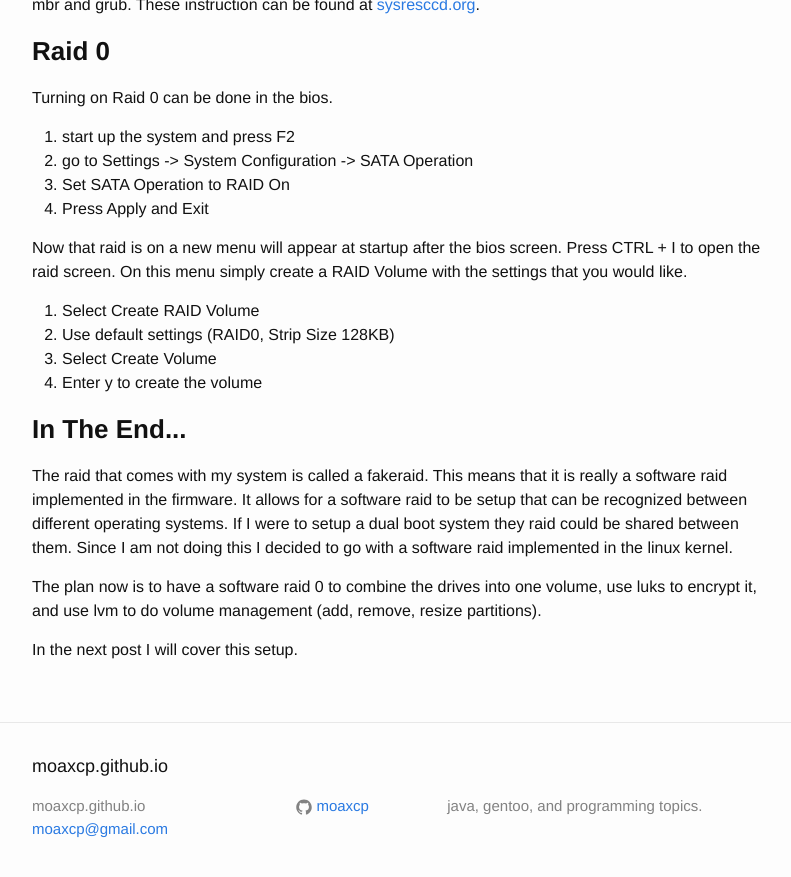
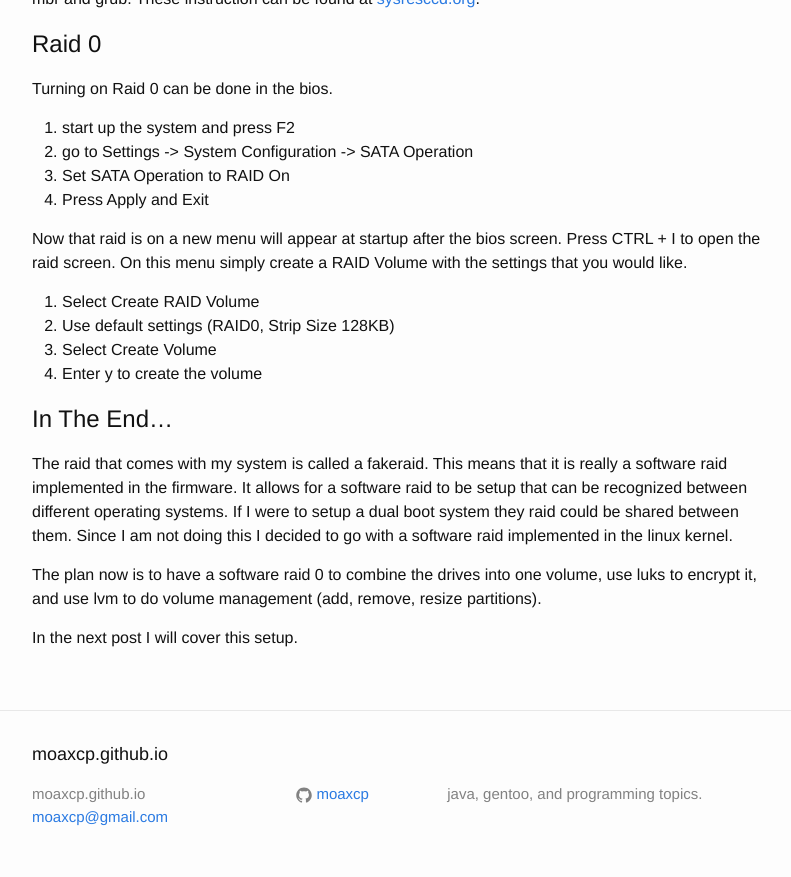
Before and after one commit to moaxcp/moaxcp.github.io, a Jekyll site: the page built from _posts/2014-12-20-setting-up-gentoo-again-part-1.md, in a window 1280 px wide and 900 px high, scrolled down 687 px. Shown: the top 877 px of the window, without its empty margins (238-1029 px from the left). Built offline with Jekyll 4.4.1, drawn with Linux system fonts in a browser that asks for light colours; comment, search, counter and statistics services are not loaded; some of the changed lines change nothing that is shown.

Commit message:
converting to markdown

```diff
--- a/_posts/2014-12-20-setting-up-gentoo-again-part-1.md
+++ b/_posts/2014-12-20-setting-up-gentoo-again-part-1.md
@@ -9,29 +9,40 @@
 published: true
 comments: true
 ---
-<p>Recently I decided to reinstall gentoo. The first install went well but I would like to switch the system to use raid 0, GPT, and LVM on LUKS. Setting up the hard drives is the primary reason for doing a complete reinstall. I also want to setup X with LXDM, LXDE, and notion. I really like notion but I do not want to build an entire desktop environment around it.</p>
-<p>LVM on LUKS uses only one key to access the system.</p>
-<p>LVM cannot span multiple volumes in this case. Since I am using raid 0 on my two hard drives this will not be a problem and my system will never expand beyond two hard drives.</p>
-<h3><strong>Backup Everything</strong></h3>
-<p>I made a script that copies /etc and the kernel config to my dropbox folder. This will be used as a reference to help configure the kernel and applications. In the future, on the new setup, this should be setup as a cron job to back things up in case something happens. Configuring the system is a lot of work and I do not want to lose it.</p>
-<h3><strong>Create a System Rescue CD boot disk.</strong></h3>
-<p>I decided to use System Rescue CD because it is recommended by others on the gentoo forum. Also in the first install of gentoo I could not setup gpt and grub with the minimal install cd. Instead I had to use mbr and grub. These instruction can be found at <a title="sysresccd.org" href="http://www.sysresccd.org">sysresccd.org</a>.</p>
-<h3><strong>Raid 0</strong></h3>
-<p>Turning on Raid 0 can be done in the bios.</p>
-<ol>
-<li>start up the system and press F2</li>
-<li>go to Settings -&gt; System Configuration -&gt; SATA Operation</li>
-<li>Set SATA Operation to RAID On</li>
-<li>Press Apply and Exit</li>
-</ol>
-<p>Now that raid is on a new menu will appear at startup after the bios screen. Press CTRL + I to open the raid screen. On this menu simply create a RAID Volume with the settings that you would like.</p>
-<ol>
-<li>Select Create RAID Volume</li>
-<li>Use default settings (RAID0, Strip Size 128KB)</li>
-<li>Select Create Volume</li>
-<li>Enter y to create the volume</li>
-</ol>
-<h3><strong>In The End...</strong></h3>
-<p>The raid that comes with my system is called a fakeraid. This means that it is really a software raid implemented in the firmware. It allows for a software raid to be setup that can be recognized between different operating systems. If I were to setup a dual boot system they raid could be shared between them. Since I am not doing this I decided to go with a software raid implemented in the linux kernel.</p>
-<p>The plan now is to have a software raid 0 to combine the drives into one volume, use luks to encrypt it, and use lvm to do volume management (add, remove, resize partitions).</p>
-<p>In the next post I will cover this setup.</p>
+Recently I decided to reinstall gentoo. The first install went well but I would like to switch the system to use raid 0, GPT, and LVM on LUKS. Setting up the hard drives is the primary reason for doing a complete reinstall. I also want to setup X with LXDM, LXDE, and notion. I really like notion but I do not want to build an entire desktop environment around it.
+
+LVM on LUKS uses only one key to access the system.
+
+LVM cannot span multiple volumes in this case. Since I am using raid 0 on my two hard drives this will not be a problem and my system will never expand beyond two hard drives.
+
+# Backup Everything
+
+I made a script that copies /etc and the kernel config to my dropbox folder. This will be used as a reference to help configure the kernel and applications. In the future, on the new setup, this should be setup as a cron job to back things up in case something happens. Configuring the system is a lot of work and I do not want to lose it.
+
+# Create a System Rescue CD boot disk.
+
+I decided to use System Rescue CD because it is recommended by others on the gentoo forum. Also in the first install of gentoo I could not setup gpt and grub with the minimal install cd. Instead I had to use mbr and grub. These instruction can be found at [sysresccd.org](http://www.sysresccd.org).
+
+# Raid 0
+
+Turning on Raid 0 can be done in the bios.
+
+1. start up the system and press F2
+2. go to Settings -&gt; System Configuration -&gt; SATA Operation
+3. Set SATA Operation to RAID On
+4. Press Apply and Exit
+
+Now that raid is on a new menu will appear at startup after the bios screen. Press CTRL + I to open the raid screen. On this menu simply create a RAID Volume with the settings that you would like.
+
+1. Select Create RAID Volume
+2. Use default settings (RAID0, Strip Size 128KB)
+3. Select Create Volume
+4. Enter y to create the volume
+
+# In The End...
+
+The raid that comes with my system is called a fakeraid. This means that it is really a software raid implemented in the firmware. It allows for a software raid to be setup that can be recognized between different operating systems. If I were to setup a dual boot system they raid could be shared between them. Since I am not doing this I decided to go with a software raid implemented in the linux kernel.
+
+The plan now is to have a software raid 0 to combine the drives into one volume, use luks to encrypt it, and use lvm to do volume management (add, remove, resize partitions).
+
+In the next post I will cover this setup.
```
